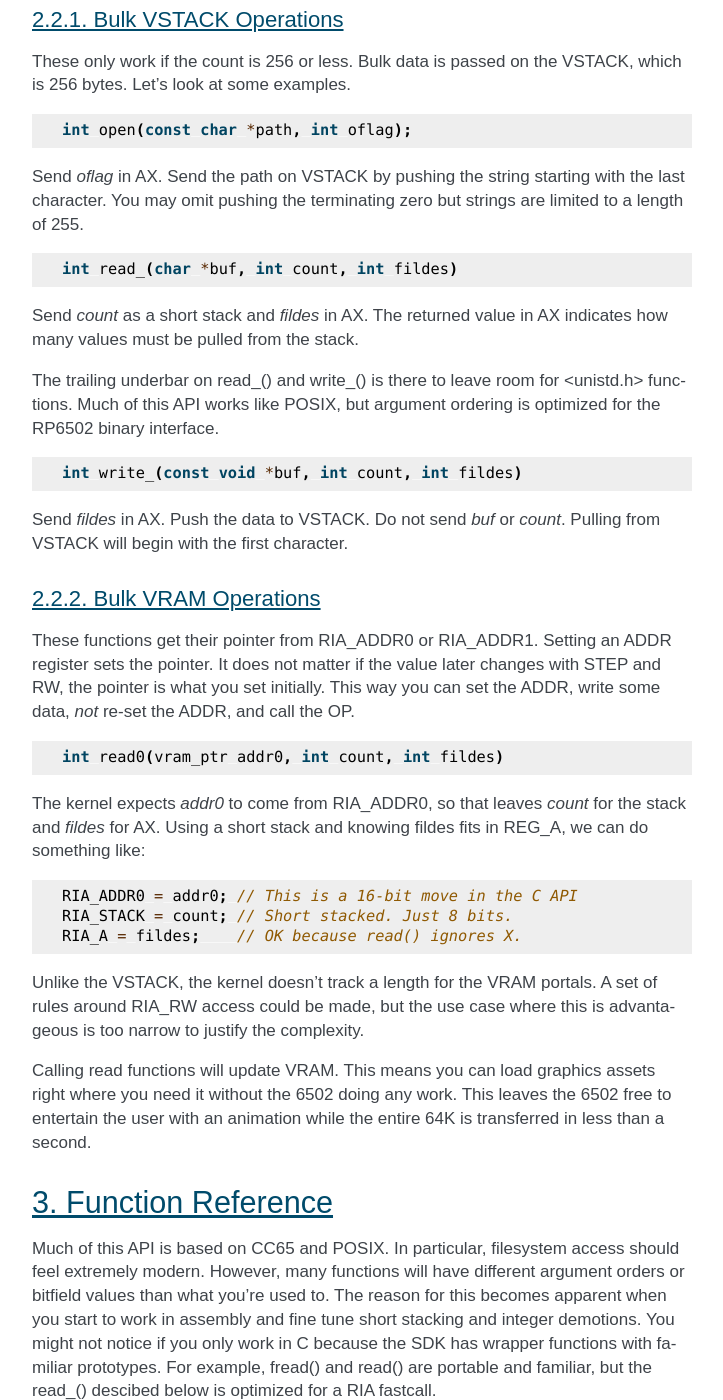
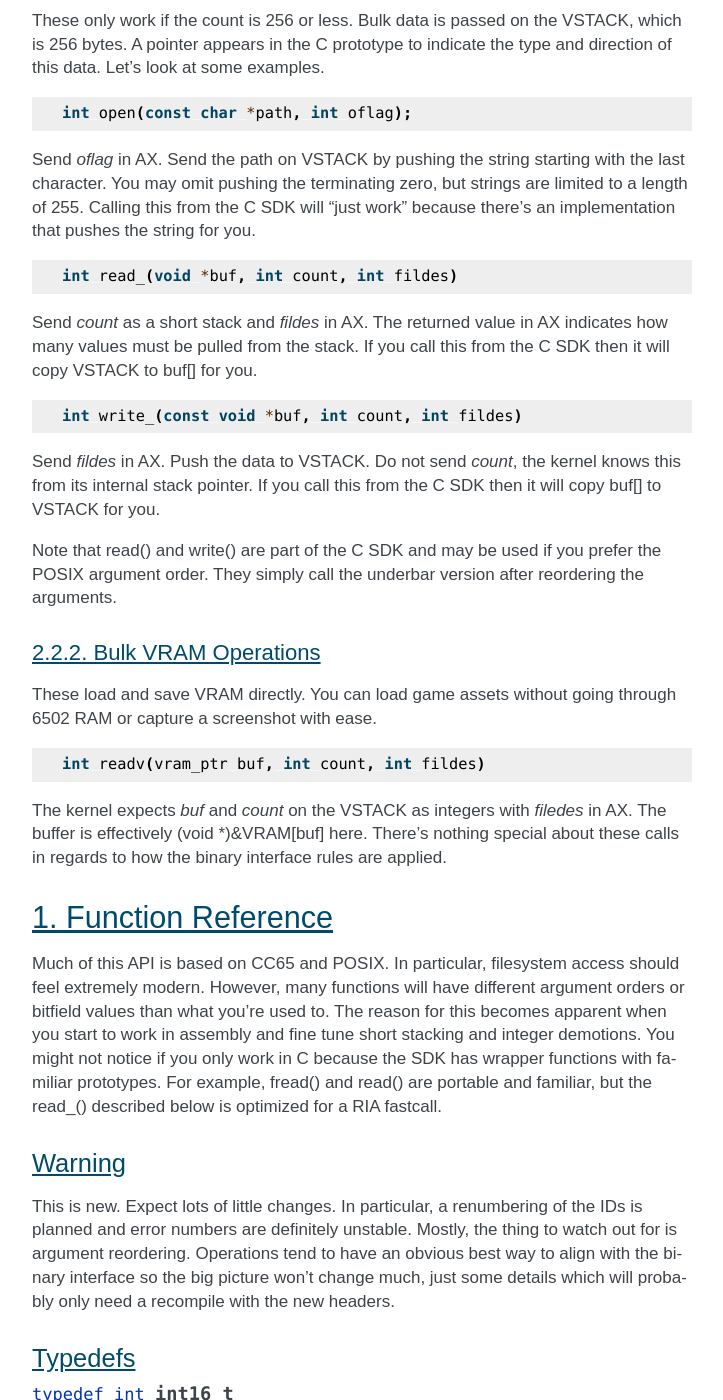
Before and after one commit to picocomputer/picocomputer.github.io, a Sphinx documentation site: the page built from docs/source/api.rst, in a window 1280 px wide and 1400 px high, scrolled down 2840 px. Shown: the whole window, without its empty margins (388-1111 px from the left). Built offline with Sphinx 7.4.7, drawn with Linux system fonts in a browser that asks for light colours; some of the changed text lies outside the part shown.

Commit message:
drop vram_ptrs for easier API

```diff
--- a/docs/source/api.rst
+++ b/docs/source/api.rst
@@ -9,16 +9,14 @@ Rumbledethumps Picocomputer 6502 Application Programming Interface.
 1. Introduction
 ===============
 
-The :doc:`ria` runs a protected 32-bit kernel that you can call from the 6502. The kernel runs on a processor that is significnatly faster than a 6502. This is the only practical way to run modern networking and USB host stacks.
+The :doc:`ria` runs a protected 32-bit kernel that you can call from the 6502. The kernel runs on a processor that is significantly faster than a 6502. This is the only practical way to run modern networking and USB host stacks.
 
 The RP6502 presents an opportunity to create a new type of operating system. A 6502 OS based on the C programming language with familiar POSIX-like operations.
 
 2. Calling with fastcall
 ========================
 
-If you only plan on writing C code, you can skip this section. The binary interface is based on fastcall from the `CC65 Internals <https://cc65.github.io/doc/cc65-intern.html>`_. However, the RP6502 fastcall does not use or require anything from CC65.
-
-The CC65 fastcall is simply a pattern which I think works well for both C and assembly programmers. In short:
+The binary interface is based on fastcall from the `CC65 Internals <https://cc65.github.io/doc/cc65-intern.html>`_. However, the RP6502 fastcall does not use or require anything from CC65. I think works well for both C and assembly programmers. Here's the call flow this section will expand on.
 
 * Kernel calls have C declarations.
 * Last argument is passed by register.
@@ -56,7 +54,7 @@ Polling is simply snooping on the above program. The RIA_BUSY register is the -2
 
 RIA_A and RIA_X will both always be updated to assist with CC65's integer promotion requirements. RIA_SREG is only updated for 32-bit returns. RIA_ERRNO is only updated if there is an error.
 
-Some operations return data on the stack. You must pull the entire stack before the next call. Or, the next function you call must understand the stack. For example, it is possible to chain read() and write() to copy a file without using any RAM or VRAM.
+Some operations return data on the stack. You must pull the entire stack before the next call. Or, the next function you call must understand the stack. For example, it is possible to chain read_() and write_() to copy a file without using any RAM or VRAM.
 
 2.1. Short Stacking
 -------------------
@@ -77,61 +75,48 @@ Many operations can save a few clocks by ignoring REG_X. All integers are always
 2.3. Bulk Data
 --------------
 
-Functions that move bulk data will come in three flavors. These are any function with a "char \*" or "void \*" parameter. This pointer is passed by special means because the kernel can only change registers, not 6502 RAM.
-
+Functions that move bulk data may come in two flavors. These are any function with a pointer parameter. This pointer is meaningless to the kernel because it can not change 6502 RAM. Instead, we use the VSTACK or VRAM for data buffers.
 
 2.2.1. Bulk VSTACK Operations
 ^^^^^^^^^^^^^^^^^^^^^^^^^^^^^^^^^^^^^
 
-These only work if the count is 256 or less. Bulk data is passed on the VSTACK, which is 256 bytes. Let's look at some examples.
+These only work if the count is 256 or less. Bulk data is passed on the VSTACK, which is 256 bytes. A pointer appears in the C prototype to indicate the type and direction of this data. Let's look at some examples.
 
 .. code-block:: C
 
    int open(const char *path, int oflag);
 
-Send `oflag` in AX. Send the path on VSTACK by pushing the string starting with the last character. You may omit pushing the terminating zero but strings are limited to a length of 255.
+Send `oflag` in AX. Send the path on VSTACK by pushing the string starting with the last character. You may omit pushing the terminating zero, but strings are limited to a length of 255. Calling this from the C SDK will "just work" because there's an implementation that pushes the string for you.
 
 .. code-block:: C
 
-   int read_(char *buf, int count, int fildes)
+   int read_(void *buf, int count, int fildes)
 
-Send `count` as a short stack and `fildes` in AX. The returned value in AX indicates how many values must be pulled from the stack.
-
-The trailing underbar on read_() and write_() is there to leave room for <unistd.h> functions. Much of this API works like POSIX, but argument ordering is optimized for the RP6502 binary interface.
+Send `count` as a short stack and `fildes` in AX. The returned value in AX indicates how many values must be pulled from the stack. If you call this from the C SDK then it will copy VSTACK to buf[] for you.
 
 .. code-block:: C
 
    int write_(const void *buf, int count, int fildes)
 
-Send `fildes` in AX. Push the data to VSTACK. Do not send `buf` or `count`. Pulling from VSTACK will begin with the first character.
+Send `fildes` in AX. Push the data to VSTACK. Do not send `count`, the kernel knows this from its internal stack pointer. If you call this from the C SDK then it will copy buf[] to VSTACK for you.
 
+Note that read() and write() are part of the C SDK and may be used if you prefer the POSIX argument order. They simply call the underbar version after reordering the arguments.
 
 2.2.2. Bulk VRAM Operations
 ^^^^^^^^^^^^^^^^^^^^^^^^^^^^^^^^^^^^^^^^^^^^^
 
-These functions get their pointer from RIA_ADDR0 or RIA_ADDR1. Setting an ADDR register sets the pointer. It does not matter if the value later changes with STEP and RW, the pointer is what you set initially. This way you can set the ADDR, write some data, *not* re-set the ADDR, and call the OP.
+These load and save VRAM directly. You can load game assets without going through 6502 RAM or capture a screenshot with ease.
 
 .. code-block:: C
 
-   int read0(vram_ptr addr0, int count, int fildes)
+   int readv(vram_ptr buf, int count, int fildes)
 
-The kernel expects `addr0` to come from RIA_ADDR0, so that leaves `count` for the stack and `fildes` for AX. Using a short stack and knowing fildes fits in REG_A, we can do something like:
+The kernel expects `buf` and `count` on the VSTACK as integers with `filedes` in AX. The buffer is effectively (void \*)&VRAM[buf] here. There's nothing special about these calls in regards to how the binary interface rules are applied.
 
-.. code-block:: C
-
-   RIA_ADDR0 = addr0; // This is a 16-bit move in the C API
-   RIA_STACK = count; // Short stacked. Just 8 bits.
-   RIA_A = fildes;    // OK because read() ignores X.
-
-Unlike the VSTACK, the kernel doesn't track a length for the VRAM portals. A set of rules around RIA_RW access could be made, but the use case where this is advantageous is too narrow to justify the complexity.
-
-Calling read functions will update VRAM. This means you can load graphics assets right where you need it without the 6502 doing any work. This leaves the 6502 free to entertain the user with an animation while the entire 64K is transferred in less than a second.
-
-
-3. Function Reference
+1. Function Reference
 =====================
 
-Much of this API is based on CC65 and POSIX. In particular, filesystem access should feel extremely modern. However, many functions will have different argument orders or bitfield values than what you're used to. The reason for this becomes apparent when you start to work in assembly and fine tune short stacking and integer demotions. You might not notice if you only work in C because the SDK has wrapper functions with familiar prototypes. For example, fread() and read() are portable and familiar, but the read_() descibed below is optimized for a RIA fastcall.
+Much of this API is based on CC65 and POSIX. In particular, filesystem access should feel extremely modern. However, many functions will have different argument orders or bitfield values than what you're used to. The reason for this becomes apparent when you start to work in assembly and fine tune short stacking and integer demotions. You might not notice if you only work in C because the SDK has wrapper functions with familiar prototypes. For example, fread() and read() are portable and familiar, but the read_() described below is optimized for a RIA fastcall.
 
 Warning
 -------
@@ -195,28 +178,26 @@ $04 close
    :errno: FR_DISK_ERR, FR_INT_ERR, FR_INVALID_OBJECT, FR_TIMEOUT
 
 
-$05 read ($05 $06 $07)
-----------------------
+$05 read ($05 $06)
+------------------
 
-.. c:function:: int read_(void *buf, int count, int fildes)
-.. c:function:: int read0(vram_ptr buf, int count, int fildes)
-.. c:function:: int read1(vram_ptr buf, int count, int fildes)
+.. c:function:: int read_(void *buf, unsigned count, int fildes)
+.. c:function:: int readv(vram_ptr buf, unsigned count, int fildes)
 
-   Read `count` bytes from a file to a buffer.
+   Read `count` bytes from a file to a buffer. Requests are limited to 0x7FFF bytes. Requesting more will return at most 0x7FFF bytes.
 
    :param buf: Destination for the returned data.
    :param count: Quantity of bytes to read. 0x7FFF max.
    :param fildes: File descriptor from open().
-   :returns: Bytes read on success. -1 on error.
+   :returns: On success, number of bytes read is returned. On error, -1 is returned, and errno is set to indicate the error.
    :a regs: fildes
    :errno: FR_DISK_ERR, FR_INT_ERR, FR_DENIED, FR_INVALID_OBJECT, FR_TIMEOUT
 
-$08 write ($08 $09 $0A)
------------------------
+$08 write ($08 $09)
+-------------------
 
 .. c:function:: int write_(const void *buf, int count, int fildes)
-.. c:function:: int write0(vram_ptr buf, int count, int fildes)
-.. c:function:: int write1(vram_ptr buf, int count, int fildes)
+.. c:function:: int writev(vram_ptr buf, int count, int fildes)
 
    Write `count` bytes from buffer to a file.
 
@@ -234,7 +215,7 @@ $0B lseek
 .. c:function:: long lseek32(long offset, char whence, int fildes)
 .. c:function:: long lseek16(int offset, char whence, int fildes)
 
-   Move the read/write pointer. The 64 bit variant is only available on C compilers that support 64 bit. Only the 64 bit variant is actually implemented in the kernel becuase you can short stack the offset to any size you want. The shorter variants are to keep C from promoting integers.
+   Move the read/write pointer. The 64 bit variant is only available on C compilers that support 64 bit. Only the 64 bit variant is actually implemented in the kernel because you can short stack the offset to any size you want. The shorter variants are to keep C from promoting integers.
 
    :param offset: How far you wish to seek.
    :param whence: From whence you wish to seek.
```
Also changed, not shown: other parts of docs/source/api.rst (+4 -6 lines).
